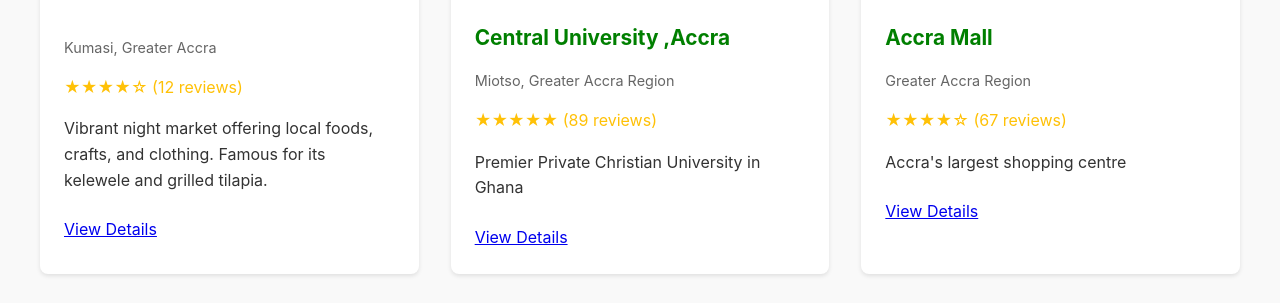
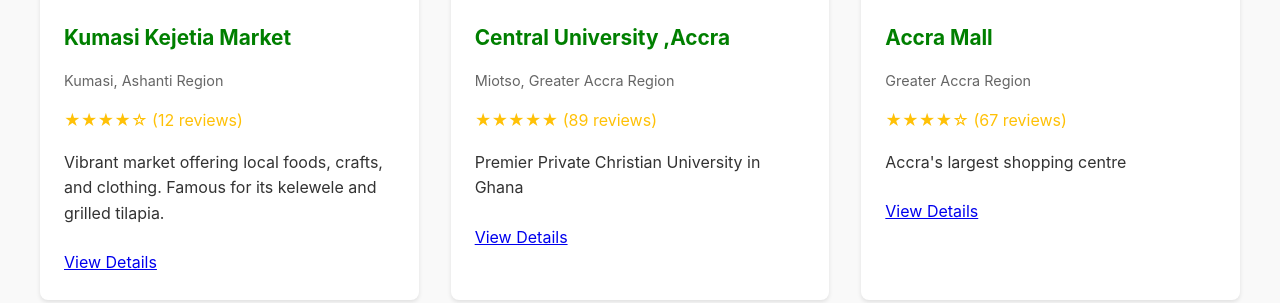
Before and after one commit to mrquarshie/Reviews, a plain HTML site: page places.html in a window 1280 px wide. Shown: the part 752-1055 px from the top of the page. Drawn offline with Linux system fonts and the light colour scheme.

Commit message:
Update places.html

```diff
--- a/places.html
+++ b/places.html
@@ -43,10 +43,10 @@
                 <div class="item-card">
                     <div class="item-image" style="background-image: url('https://i.pinimg.com/736x/8c/28/21/8c282160043a803593a3958ed9c01c08.jpg');"></div>
                     <div class="item-content">
-                        <h3 class="item-title"></h3>
-                        <p class="item-location">Kumasi, Greater Accra</p>
+                        <h3 class="item-title">Kumasi Kejetia Market</h3>
+                        <p class="item-location">Kumasi, Ashanti Region</p>
                         <div class="rating">★★★★☆ (12 reviews)</div>
-                        <p class="item-description">Vibrant night market offering local foods, crafts, and clothing. Famous for its kelewele and grilled tilapia.</p>
+                        <p class="item-description">Vibrant market offering local foods, crafts, and clothing. Famous for its kelewele and grilled tilapia.</p>
                         <a href="place-detail.html" class="button">View Details</a>
                     </div>
                 </div>
```
